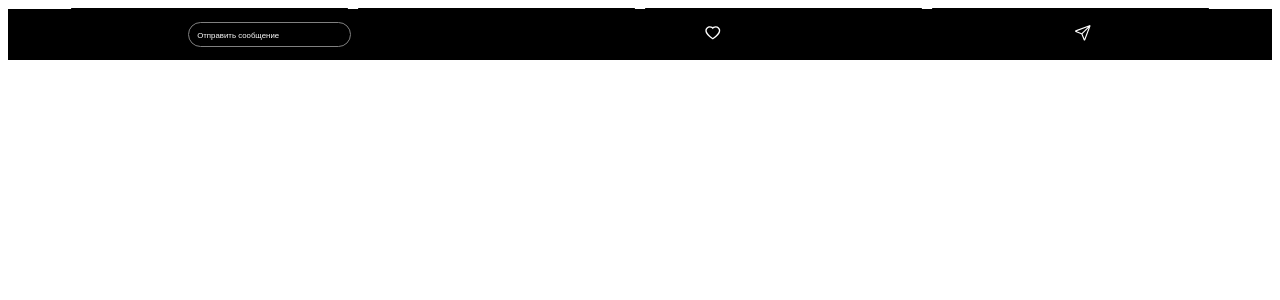
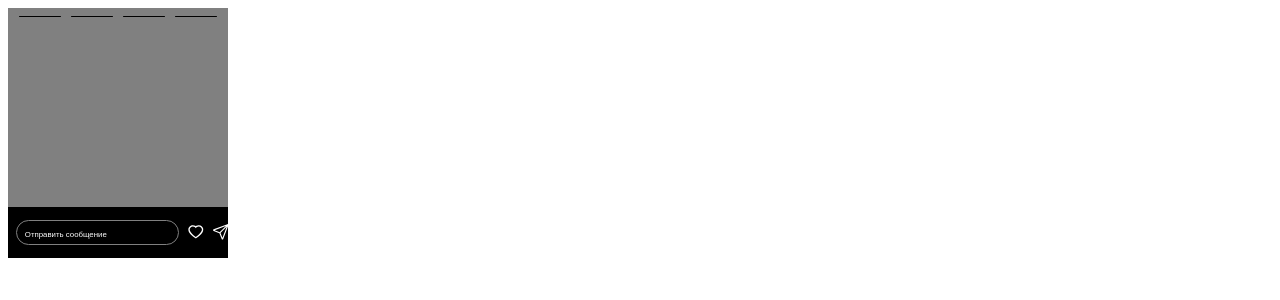
Before and after one commit to Vedanho/react-stories, a React (Create React App) app: page / in a window 1280 px wide. Shown: the top 300 px of the page. Built offline with nearby package versions, Linux system fonts and the light colour scheme.

Commit message:
Временные из-я для отображения сдел. работы

```diff
--- a/src/styles/index.scss
+++ b/src/styles/index.scss
@@ -0,0 +1,8 @@
+.App {
+    display: flex;
+    flex-direction: column;
+    justify-content: space-between;
+    height: 250px;
+    width: 220px;
+    background-color: gray
+}
```
